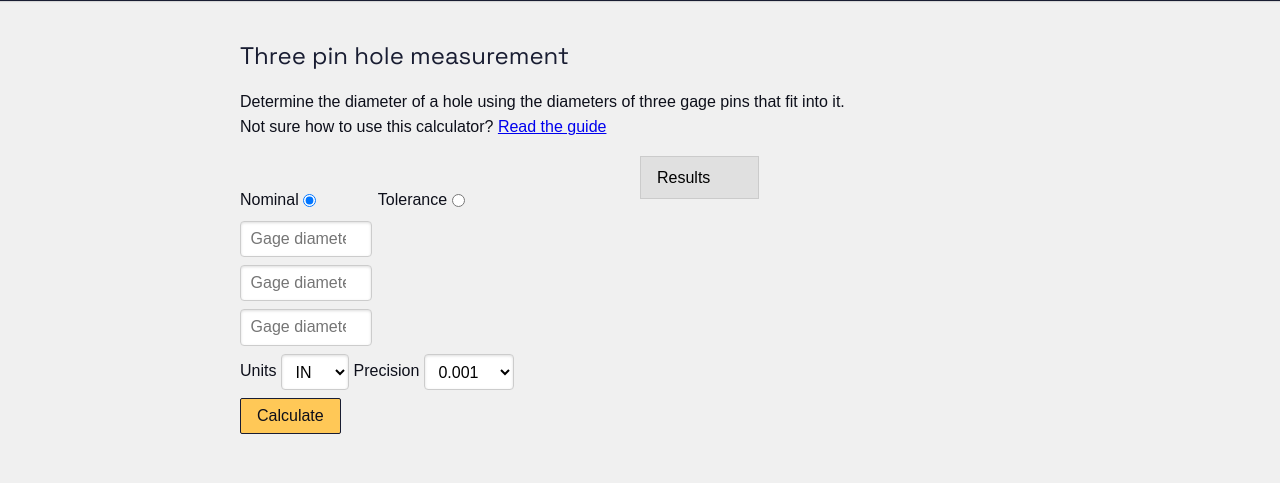
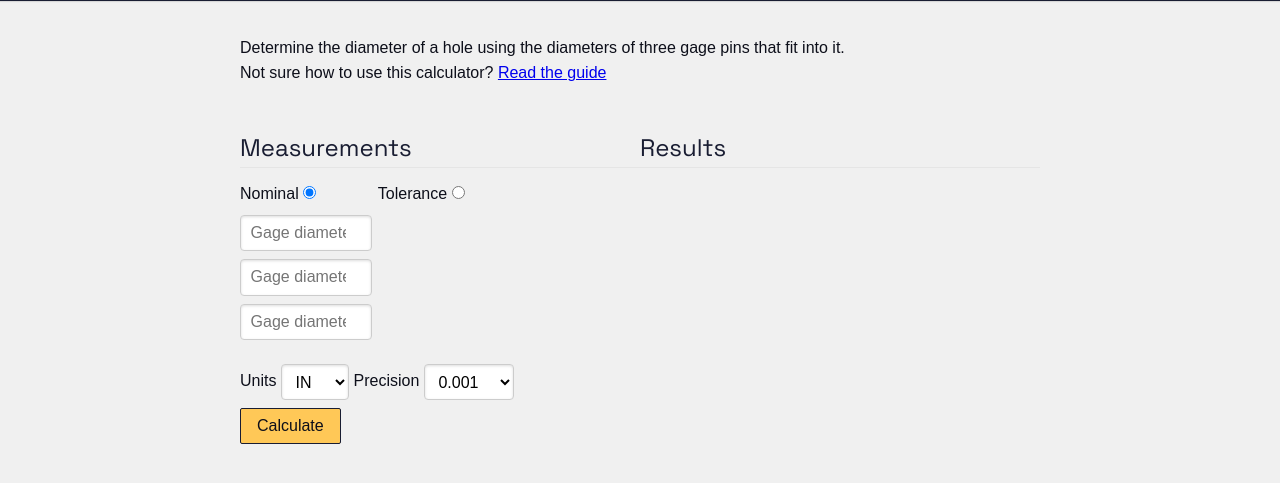
Before and after one commit to rouyng/hole-calc, a Flask app: page / in a window 1280 px wide. Shown: the part 48-531 px from the top of the page. Run offline with Flask 2, Linux system fonts and the light colour scheme; some libraries are stand-ins or nearby versions.

Commit message:
revise calculator layout and styling

```diff
--- a/static/styles.css
+++ b/static/styles.css
@@ -73,6 +73,16 @@ The content `<div>` is where all your content goes.
     font-family: spaceg, sans-serif;
 }
 
+.pure-form legend {
+    font-weight: 400;
+    font-size: 1.5em;
+    color: var(--dark-accent);
+    font-family: spaceg, sans-serif;
+}
+
+tr {
+    background: #fff;
+}
 
 /* Styles for menu at top of page */
 
--- a/templates/3hole.html
+++ b/templates/3hole.html
@@ -4,18 +4,18 @@
     <div class="content">
         <div class="pure-g">
             <div class="pure-u-1">
-                <h2 class="content-subhead">Three pin hole measurement</h2>
+                <br>
                 <p>Determine the diameter of a hole using the diameters of three gage pins that fit
-                    into it.
-                <br>Not sure how to use this calculator? <a href="/guide/">Read the guide</a></br>
+                    into it. <br>Not sure how to use this calculator? <a href="/guide/">Read the guide</a></p>
+                <br>
             </div>
             <div class="pure-u-1 pure-u-md-1-2">
-                <form class="pure-form pure-form-aligned" method="post">
+                <form class="pure-form" method="post">
                     {{ form.csrf_token }}
                     <fieldset>
+                        <legend>Measurements</legend>
                         <div class="pure-u-1" style="padding-bottom: 0.5em">
                             {# Form nominal radio buttons #}
-                            <br>
                             {% for subfield in form.tol_radio %}
                                 <div class="pure-u-1-3" onclick="toggleTol()">
                                     {{ subfield.label }} {{ subfield }}
@@ -47,7 +47,7 @@
                                 {# Pin 3 tolerance sign #}
                                 {{ form.pin3_sign(class="pure-input-1-4 tol-params") }}
                             </div>
-                            <div class="pure-u-1" style="padding-bottom: 0.5em">
+                            <div class="pure-u-1" style="padding-bottom: 0.5em; padding-top: 1em">
                                 {# Form units #}
                                 {{ form.units.label }}
                                 {{ form.units(class="pure-input") }}
@@ -60,23 +60,22 @@
                         <div class="pure-u-3-4">
                             {# Form calculate button #}
                             {{ form.calculate(class="pure-button pure-button-primary") }}
-                            {# Form clear/reset button #}
                         </div>
                     </fieldset>
                 </form>
             </div>
             <div class="pure-u-1 pure-u-md-1-2">
+                <form class="pure-form">
+                    <fieldset>
+                        {% if error == True %}
+                            <legend class="result-error">Error</legend>
+                        {% else %}
+                            <legend>Results</legend>
+                        {% endif %}
+                    </fieldset>
+                </form>
                 <table class="pure-table pure-table-horizontal">
-                    <thead>
-                    <tr>
-                        {% if error == True %}
-                            <td class="result-error">Error</td>
-                        {% else %}
-                            <td>Results</td>
-                            <td></td>
-                        {% endif %}
-                    </tr>
-                    </thead>
+                    <tbody>
                     <tr>
                         {% with messages = get_flashed_messages() %}
                             {% if messages %}
```
